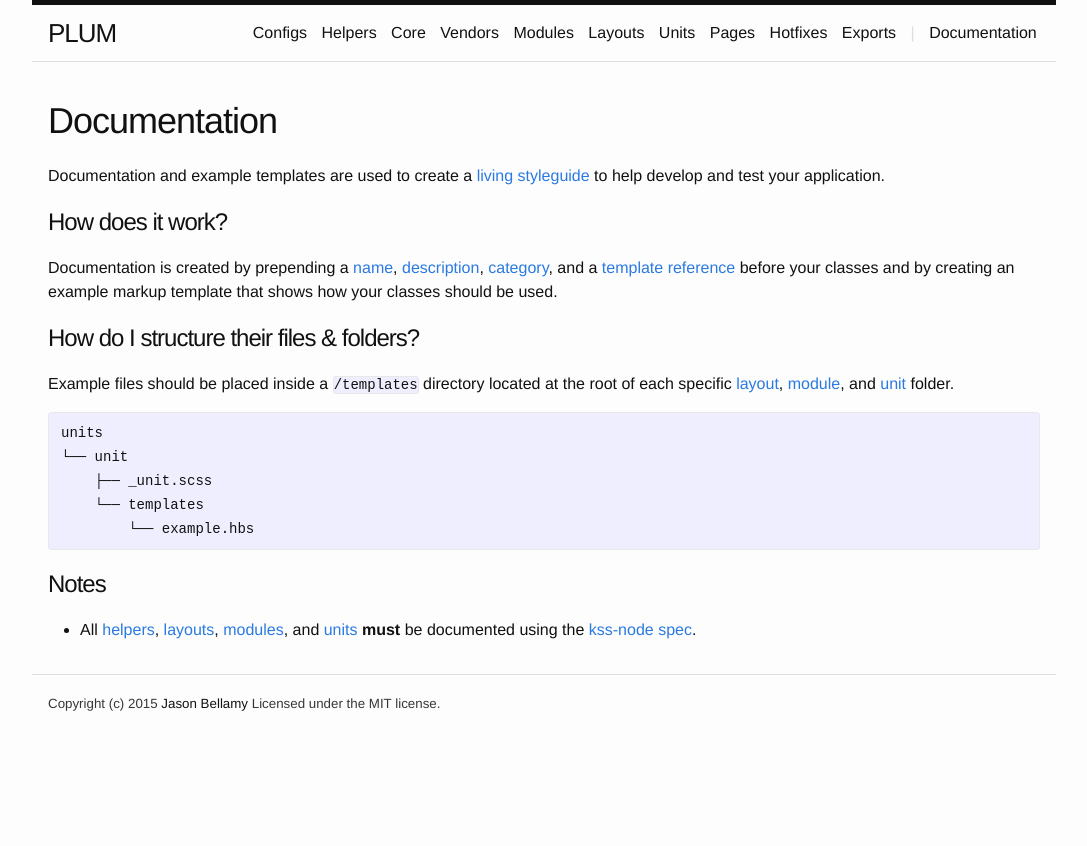
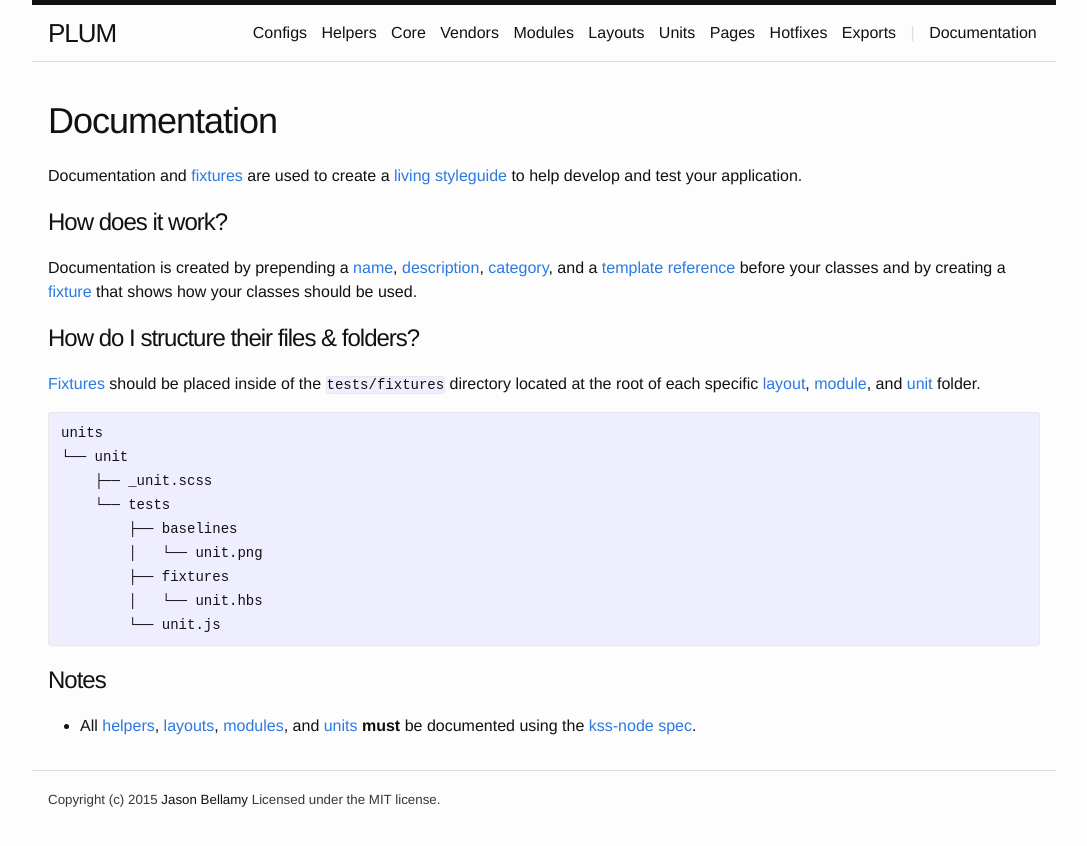
Before and after one commit to plum-css/plum, a Jekyll site: the page built from _docs/documentation.md, in a window 1280 px wide. Shown: the top 846 px of the page, without its empty margins (96-1183 px from the left). Built offline with Jekyll 4.4.1, drawn with Linux system fonts in a browser that asks for light colours; nearby versions of some CDN libraries; Markdown is read by kramdown in place of the engine named in the settings.

Commit message:
update documentation pages to use test structure

````diff
--- a/_docs/documentation.md
+++ b/_docs/documentation.md
@@ -4,23 +4,27 @@ title: Documentation
 navigation: false
 ---
 
-Documentation and example templates are used to create a [living styleguide](https://github.com/kss-node/kss/blob/spec/SPEC.md#style-guide) to help develop and test your application.
+Documentation and [fixtures](http://en.wikipedia.org/wiki/Test_fixture#Software) are used to create a [living styleguide](https://github.com/kss-node/kss/blob/spec/SPEC.md#style-guide) to help develop and test your application.
 
 ## How does it work?
 
 Documentation is created by prepending a [name](https://github.com/kss-node/kss/blob/spec/SPEC.md#the-heading-and-description), [description](https://github.com/kss-node/kss/blob/spec/SPEC.md#the-heading-and-description), [category](https://github.com/kss-node/kss/blob/spec/SPEC.md#the-styleguide-reference), and a [template reference](https://github.com/kss-node/kss/blob/spec/SPEC.md#the-markup) before your classes
-and by creating an example markup template that shows how your classes should be used.
+and by creating a [fixture](http://en.wikipedia.org/wiki/Test_fixture#Software) that shows how your classes should be used.
 
 ## How do I structure their files & folders?
 
-Example files should be placed inside a `/templates` directory located at the root of each specific [layout](layouts.html#how-do-i-document-them?), [module](modules.html#how-do-i-document-them?), and [unit](units.html#how-do-i-document-them?) folder.
+[Fixtures](http://en.wikipedia.org/wiki/Test_fixture#Software) should be placed inside of the `tests/fixtures` directory located at the root of each specific [layout](layouts.html#how-do-i-document-them?), [module](modules.html#how-do-i-document-them?), and [unit](units.html#how-do-i-document-them?) folder.
 
 ```text
 units
 └── unit
     ├── _unit.scss
-    └── templates
-        └── example.hbs
+    └── tests
+        ├── baselines
+        │   └── unit.png
+        ├── fixtures
+        │   └── unit.hbs
+        └── unit.js
 ```
 
 ## Notes
````
